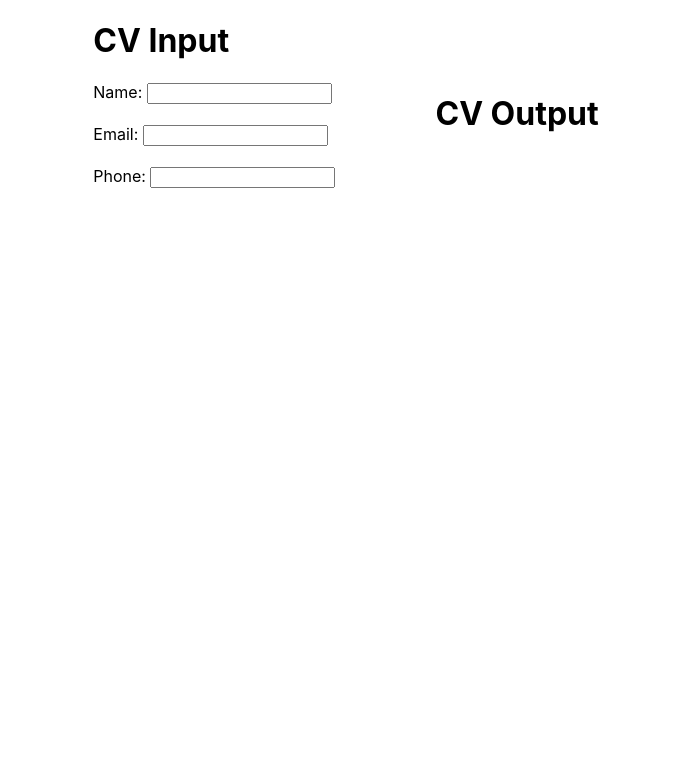
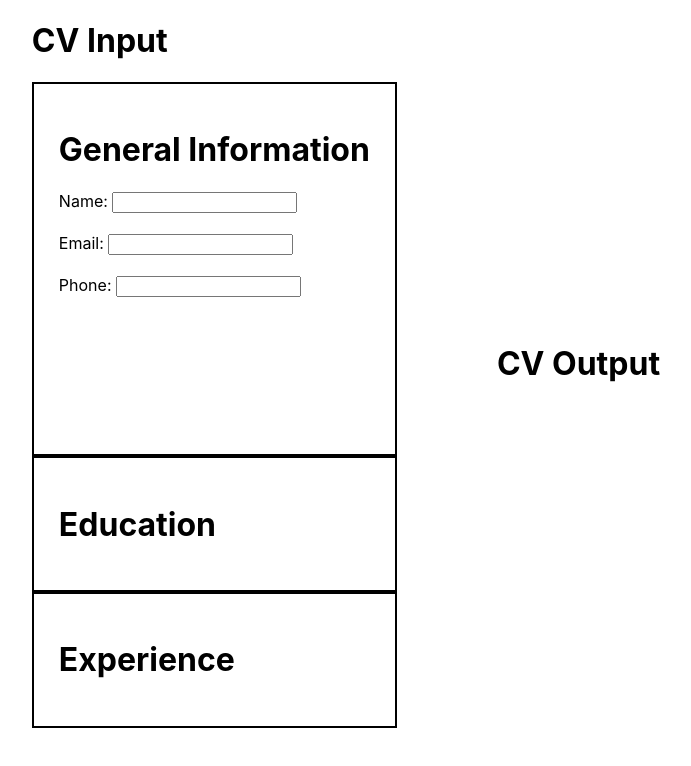
Before and after one commit to blevinspercussion/cv-application-with-hooks, a React (Create React App) app: page / in a window 1280 px wide. Shown: the top 766 px of the page, without its empty margins (344-1035 px from the left). Built offline with nearby package versions, Linux system fonts and the light colour scheme.

Commit message:
added some basic styling to child components

```diff
--- a/src/components/EducationInfo.js
+++ b/src/components/EducationInfo.js
@@ -1,7 +1,12 @@
 import React from "react";
+import "./component_styles.css";
 
 const EducationInfo = () => {
-  return <div></div>;
+  return (
+    <div className="component ed-comp">
+      <h1>Education</h1>
+    </div>
+  );
 };
 
 export default EducationInfo;
--- a/src/components/ExperienceInfo.js
+++ b/src/components/ExperienceInfo.js
@@ -1,7 +1,12 @@
 import React from "react";
+import "./component_styles.css";
 
 const ExperienceInfo = () => {
-  return <div></div>;
+  return (
+    <div className="component exp-comp">
+      <h1>Experience</h1>
+    </div>
+  );
 };
 
 export default ExperienceInfo;
--- a/src/components/GeneralInfo.js
+++ b/src/components/GeneralInfo.js
@@ -1,4 +1,5 @@
 import React from "react";
+import "./component_styles.css";
 
 const GeneralInfo = ({
   fullName,
@@ -19,8 +20,9 @@ const GeneralInfo = ({
   };
 
   return (
-    <div>
+    <div className="component gen-info-comp">
       <form>
+        <h1>General Information</h1>
         <label>Name: </label>
         <input onChange={handleNameChange}></input>
         <br />
--- a/src/components/component_styles.css
+++ b/src/components/component_styles.css
@@ -0,0 +1,6 @@
+.component {
+    display: flex;
+    flex-direction: column;
+    padding: 25px;
+    border: 2px solid black;
+}
```
